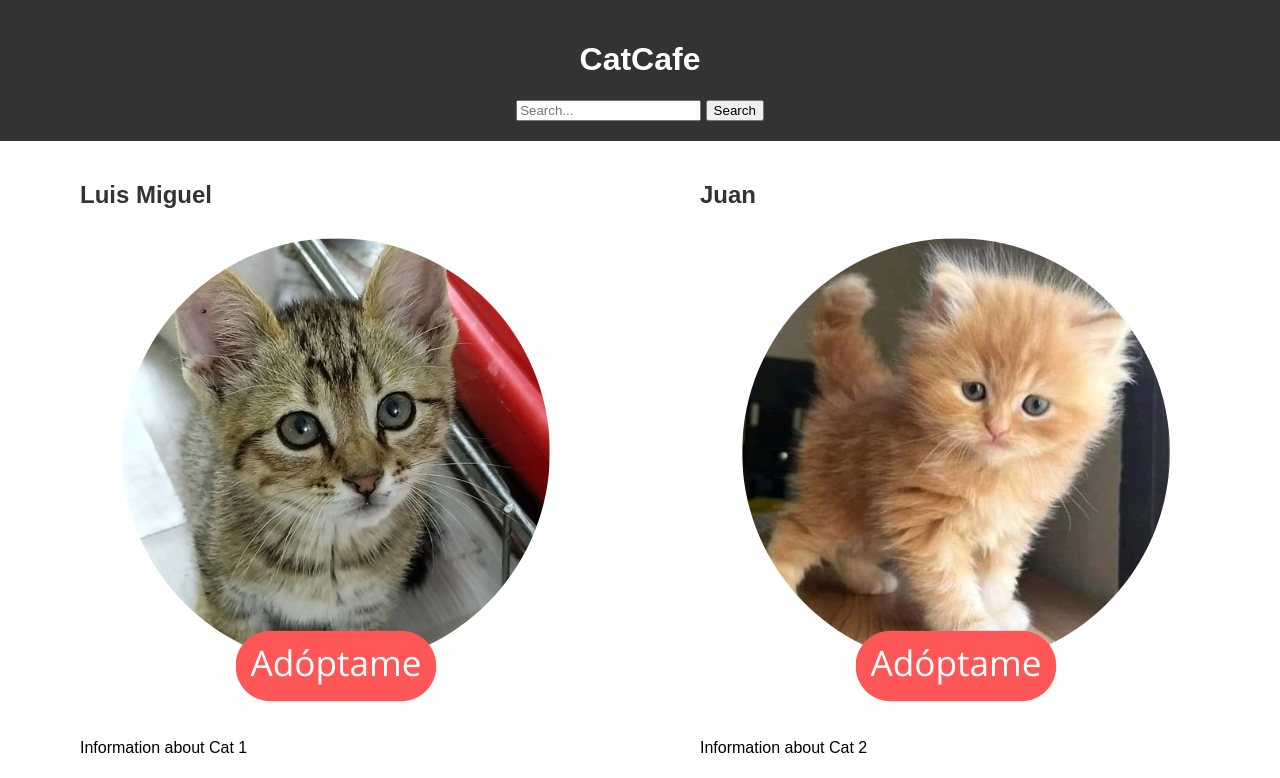
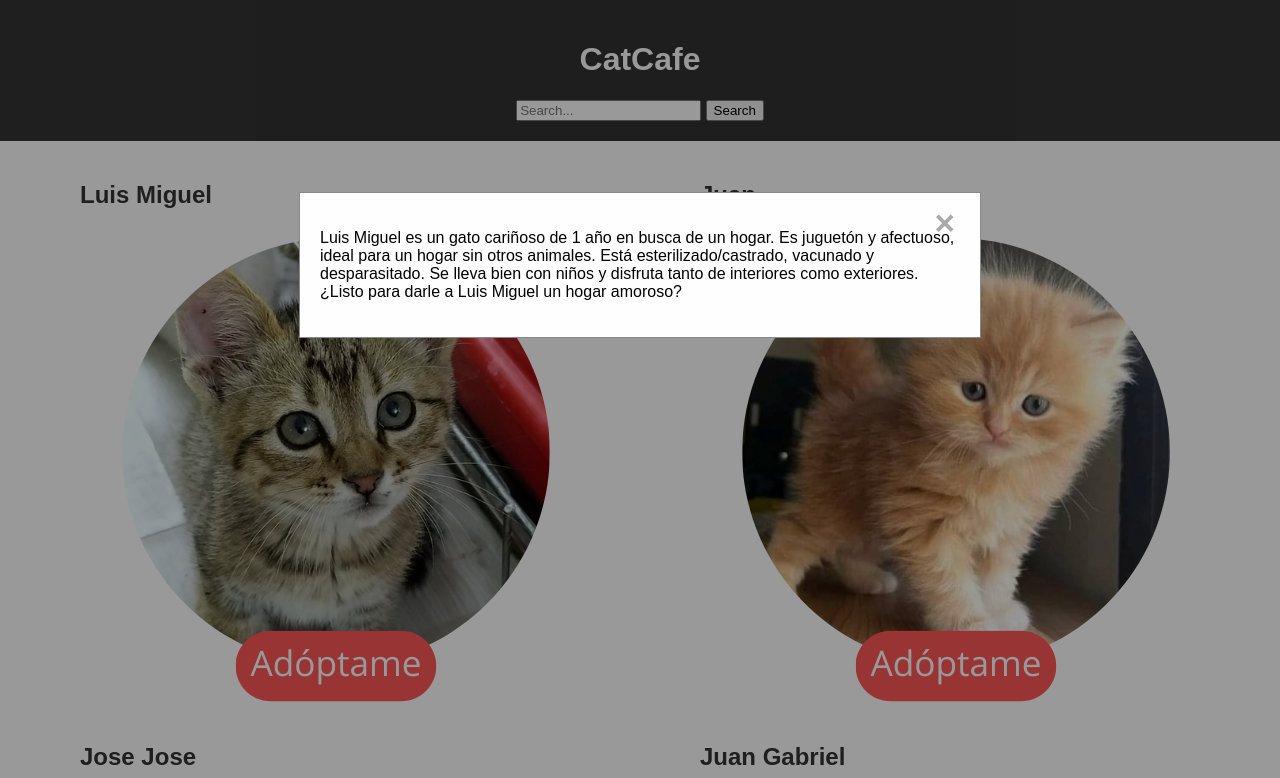
Before and after one commit to vladimirquezadaorozco/CatCafe, a plain HTML site: page index.html in a window 1280 px wide. Both pictures are taken after a click on the button 330 px from the left and 468 px from the top of the page. Shown: the top 778 px of the page. Drawn offline with Linux system fonts and the light colour scheme.

Commit message:
Agregue script.js y modifique index.html y style.css

```diff
--- a/index.html
+++ b/index.html
@@ -22,47 +22,43 @@
         <button id="Gato1" class="image-button">
             <img src="./images/1.png" alt="Image 1">
         </button>
-        <p>Information about Cat 1</p>
     </div>
+
     <div class="image-container">
         <h2>Juan</h2>
         <button id="Gato2" class="image-button">
             <img src="./images/2.png" alt="Image 2">
         </button>
-        <p>Information about Cat 2</p>
     </div>
+
     <div class="image-container">
         <h2>Jose Jose</h2>
         <button id="Gato3" class="image-button">
             <img src="./images/3.png" alt="Image 3">
         </button>
-        <p>Information about Cat 3</p>
     </div>
+
     <div class="image-container">
         <h2>Juan Gabriel</h2>
         <button id="Gato4" class="image-button">
             <img src="./images/4.png" alt="Image 4">
         </button>
-        <p>Information about Cat 4</p>
     </div>
+
     <div class="image-container">
         <h2>Ferrrnando</h2>
         <button id="Gato5" class="image-button">
             <img src="./images/5.png" alt="Image 5">
         </button>
-        <p>Information about Cat 5</p>
     </div>
+
     <div class="image-container">
         <h2>Tigre</h2>
         <button id="Gato6" class="image-button">
             <img src="./images/6.png" alt="Image 6">
         </button>
-        <p>Information about Cat 6</p>
     </div>
 </main>
-
-
-
 
 <div class="food-menu">
     <header>
@@ -103,5 +99,32 @@
     <button type="submit">Admin Login</button>
 </footer>
 
+<!-- Pop-up container -->
+<div id="popup-container" class="popup-container" style="display:none;">
+    <div class="popup-content">
+        <span class="close-btn">&times;</span>
+        <p id="popup-text">Aquí va la información del gato.</p>
+    </div>
+</div>
+
+<script>
+    // Cuando haces clic en una imagen
+    document.querySelectorAll('.image-button').forEach(button => {
+        button.addEventListener('click', function() {
+            document.getElementById('popup-container').style.display = 'block';
+            // Aquí puedes cambiar el contenido del pop-up según la imagen que se haya clickeado
+            // Por ejemplo, podrías usar `this.querySelector('img').alt` para obtener el texto alternativo de la imagen y mostrarlo
+            document.getElementById('popup-text').textContent = 'Luis Miguel es un gato cariñoso de 1 año en busca de un hogar. Es juguetón y afectuoso, ideal para un hogar sin otros animales. Está esterilizado/castrado, vacunado y desparasitado. Se lleva bien con niños y disfruta tanto de interiores como exteriores. ¿Listo para darle a Luis Miguel un hogar amoroso?';
+        });
+    });
+
+    // Cuando haces clic en el botón de cerrar
+    document.querySelector('.close-btn').addEventListener('click', function() {
+        document.getElementById('popup-container').style.display = 'none';
+    });
+    </script>
+    <script src="script.js"></script>
+
+
 </body>
 </html>
--- /dev/null
+++ b/script.js
@@ -0,0 +1,31 @@
+document.querySelectorAll('.image-button').forEach(button => {
+    button.addEventListener('click', function() {
+        var catDescription = '';
+        switch (this.id) {
+            case 'Gato1':
+                catDescription = 'Luis Miguel es un gato cariñoso de 1 año en busca de un hogar. Es juguetón y afectuoso, ideal para un hogar sin otros animales. Está esterilizado/castrado, vacunado y desparasitado. Se lleva bien con niños y disfruta tanto de interiores como exteriores. ¿Listo para darle a Luis Miguel un hogar amoroso?';
+                break;
+            case 'Gato2':
+                catDescription = 'Juan es un gatito curioso de 2 años en busca de un hogar. Es independiente y explorador, perfecto para un hogar tranquilo. Está esterilizado, vacunado y desparasitado. Se adapta bien a otros animales y disfruta de largas siestas al sol. ¿Listo para darle a Juan un hogar lleno de aventuras?';
+                break;
+            case 'Gato3':
+                catDescription = 'Jose Jose es un gato noble de 3 años en busca de un hogar cariñoso. Es tranquilo y reservado, ideal para un hogar sereno. Está esterilizado, vacunado y desparasitado. Se lleva bien con niños y disfruta de la compañía humana. ¿Listo para darle a Jose Jose un hogar lleno de amor?';
+                break;
+            case 'Gato4':
+                catDescription = 'Juan Gabriel es un gato enérgico de 1 año en busca de un hogar activo. Es juguetón y divertido, perfecto para un hogar con niños. Está esterilizado, vacunado y desparasitado. Se lleva bien con otros animales y disfruta de largas sesiones de juego. ¿Listo para darle a Juan Gabriel un hogar lleno de diversión?';
+                break;
+            case 'Gato5':
+                catDescription = '  Ferrrnando es un gato misterioso de 4 años en busca de un hogar tranquilo. Es observador y cauteloso, ideal para un hogar sin mucho bullicio. Está esterilizado, vacunado y desparasitado. Se adapta bien a otros animales y disfruta de largos paseos nocturnos. ¿Listo para darle a Ferrrnando un hogar lleno de paz?';
+                break;
+            case 'Gato6':
+                catDescription = 'Tigre es un gatito carismático de 2 años en busca de un hogar amoroso. Es cariñoso y sociable, perfecto para un hogar con muchos mimos. Está esterilizado, vacunado y desparasitado. Se lleva bien con niños y otros animales, y disfruta de largas conversaciones con sus humanos. ¿Listo para darle a Tigre un hogar lleno de alegría?';
+                break;
+        }
+        document.getElementById('popup-container').style.display = 'block';
+        document.getElementById('popup-text').textContent = catDescription;
+    });
+});
+
+document.querySelector('.close-btn').addEventListener('click', function() {
+    document.getElementById('popup-container').style.display = 'none';
+});
--- a/style.css
+++ b/style.css
@@ -75,3 +75,39 @@ li::before {
         border-radius: 10px;
         box-shadow: 0 2px 4px rgba(0, 0, 0, 0.1);
     }
+
+    .popup-container {
+        position: fixed;
+        z-index: 1;
+        left: 0;
+        top: 0;
+        width: 100%;
+        height: 100%;
+        overflow: auto;
+        background-color: rgba(0,0,0,0.4); /* Fondo negro con opacidad */
+    }
+
+    .popup-content {
+        background-color: #fefefe;
+        margin: 15% auto; /* 15% desde la parte superior y centrado */
+        padding: 20px;
+        border: 1px solid #888;
+        width: 50%; /* Ajusta este valor al tamaño deseado */
+        position: relative;
+    }
+
+    .close-btn {
+        color: #aaaaaa;
+        position: absolute;
+        top: 10px;
+        right: 25px;
+        font-size: 35px;
+        font-weight: bold;
+    }
+
+    .close-btn:hover,
+    .close-btn:focus {
+        color: #000;
+        text-decoration: none;
+        cursor: pointer;
+    }
```
Lines whose indentation alone changed are shown as unchanged.
